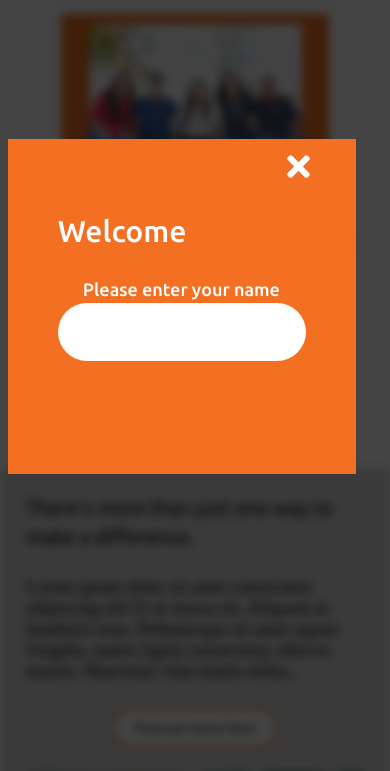
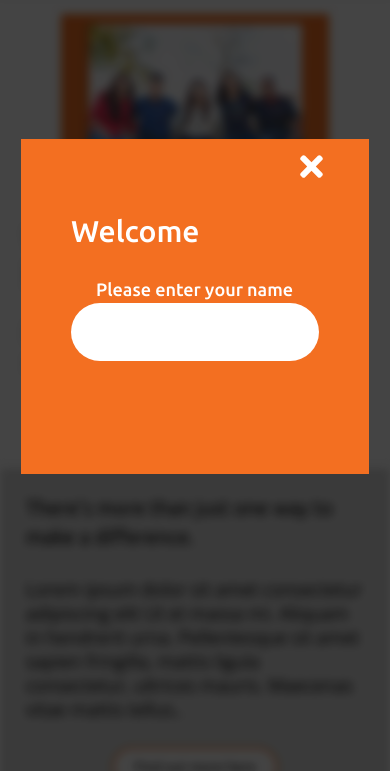
Before and after one commit to Bedkow/dissolve_prototype, a website built with Vite: page index.html in a window 390 px wide. Both pictures are taken after a click on the button "Click here to register your interest". Shown: the part 72-843 px from the top of the page. Built offline with nearby package versions, Linux system fonts and the light colour scheme.

Commit message:
update readme, fix modal mobile style, minor font fix

```diff
--- a/src/style/style.scss
+++ b/src/style/style.scss
@@ -26,7 +26,7 @@ body {
 
 body {
 	max-width: 100vw;
-	font-family: opensans sans-serif;
+	font-family: opensans, sans-serif;
 	font-weight: 400;
 	font-size: 18px;
 	overflow-x: hidden;
@@ -464,9 +464,10 @@ p {
 		width: 100vw;
 		height: $modal-height-desktop;
 		background-color: $color-primary;
-		left: 2%;
+		left: 0%;
 		top: 25%;
 		border: none;
+		margin: 0 auto;
 
 		&__content {
 			display: flex;
@@ -504,6 +505,7 @@ p {
 			height: $modal-height-desktop;
 			left: calc(50% - $modal-width-dekstop/2);
 			top: 25%;
+			margin: 0;
 		}
 	}
 
```
Also changed, not shown: README.md.
